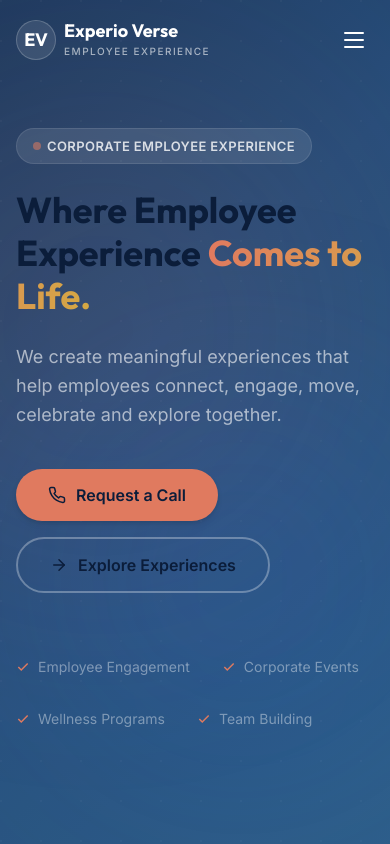
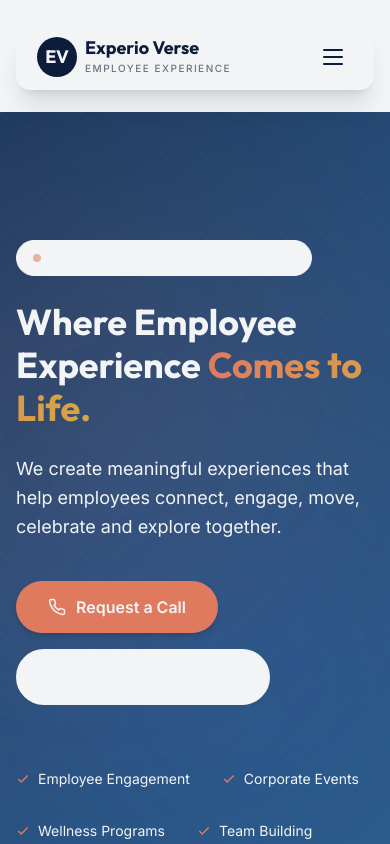
Before and after one commit to Gautamdas77/Experioverse, a Next.js app: page / in a window 390 px wide. Shown: the top 844 px of the page. Built offline with nearby package versions, Linux system fonts and the light colour scheme.

Commit message:
chore: replace whites with off-white and make header a floating panel

```diff
--- a/src/app/components/Header.js
+++ b/src/app/components/Header.js
@@ -39,22 +39,15 @@ export default function Header() {
   return (
     <header
       id="site-header"
-      className={`fixed top-0 left-0 right-0 z-50 transition-all duration-300 ${
-        isScrolled
-          ? 'bg-white/95 backdrop-blur-md shadow-md py-3'
-          : 'bg-transparent py-5'
-      }`}
+      className="fixed top-6 left-0 right-0 z-50 transition-all duration-300 pointer-events-none"
     >
-      <div className="ev-container flex items-center justify-between">
+      <div className="ev-container flex justify-center">
+        <div className="w-full max-w-[1280px] pointer-events-auto bg-white/95 backdrop-blur-md rounded-[14px] px-5 py-3 shadow-xl border border-gray-100 flex items-center justify-between">
         {/* Logo */}
         <Link href="/" className="flex items-center gap-2 group" id="header-logo">
           <div className="relative">
             <div
-              className={`w-10 h-10 rounded-xl flex items-center justify-center font-bold text-lg transition-all duration-300 ${
-                isScrolled
-                  ? 'bg-ev-navy text-white'
-                  : 'bg-white/10 text-white border border-white/20'
-              }`}
+              className={`w-10 h-10 rounded-xl flex items-center justify-center font-bold text-lg transition-all duration-300 bg-ev-navy text-white`}
               style={{ fontFamily: 'var(--font-heading)' }}
             >
               EV
@@ -62,17 +55,13 @@ export default function Header() {
           </div>
           <div className="flex flex-col">
             <span
-              className={`text-lg font-bold leading-tight transition-colors duration-300 ${
-                isScrolled ? 'text-ev-navy' : 'text-white'
-              }`}
+              className={`text-lg font-bold leading-tight transition-colors duration-300 text-ev-navy`}
               style={{ fontFamily: 'var(--font-heading)' }}
             >
               Experio Verse
             </span>
             <span
-              className={`text-[0.625rem] font-medium tracking-[0.15em] uppercase transition-colors duration-300 ${
-                isScrolled ? 'text-ev-gray-400' : 'text-white/60'
-              }`}
+                className={`text-[0.625rem] font-medium tracking-[0.15em] uppercase transition-colors duration-300 text-ev-gray-400`}
             >
               Employee Experience
             </span>
@@ -80,16 +69,12 @@ export default function Header() {
         </Link>
 
         {/* Desktop Navigation */}
-        <nav className="hidden lg:flex items-center gap-1" id="desktop-nav">
+          <nav className="hidden lg:flex items-center gap-1" id="desktop-nav">
           {navLinks.map((link) => (
             <Link
               key={link.href}
               href={link.href}
-              className={`px-4 py-2 rounded-lg text-sm font-medium transition-all duration-200 hover:bg-white/10 ${
-                isScrolled
-                  ? 'text-ev-gray-600 hover:text-ev-navy hover:bg-ev-gray-50'
-                  : 'text-white/80 hover:text-white'
-              }`}
+                className={`px-4 py-2 rounded-lg text-sm font-medium transition-all duration-200 text-ev-gray-600 hover:text-ev-navy hover:bg-ev-gray-50`}
             >
               {link.label}
             </Link>
@@ -112,30 +97,23 @@ export default function Header() {
           {/* Mobile menu button */}
           <button
             onClick={() => setIsMobileMenuOpen(!isMobileMenuOpen)}
-            className={`lg:hidden relative w-10 h-10 rounded-lg flex items-center justify-center transition-colors ${
-              isScrolled ? 'text-ev-navy hover:bg-ev-gray-50' : 'text-white hover:bg-white/10'
-            }`}
+            className={`lg:hidden relative w-10 h-10 rounded-lg flex items-center justify-center transition-colors text-ev-navy hover:bg-ev-gray-50`}
             id="mobile-menu-toggle"
             aria-label="Toggle menu"
           >
             <div className="w-5 h-4 flex flex-col justify-between">
               <span
-                className={`block h-0.5 rounded-full transition-all duration-300 ${
-                  isScrolled ? 'bg-ev-navy' : 'bg-white'
-                } ${isMobileMenuOpen ? 'rotate-45 translate-y-[7px]' : ''}`}
+                className={`block h-0.5 rounded-full transition-all duration-300 bg-ev-navy ${isMobileMenuOpen ? 'rotate-45 translate-y-[7px]' : ''}`}
               />
               <span
-                className={`block h-0.5 rounded-full transition-all duration-300 ${
-                  isScrolled ? 'bg-ev-navy' : 'bg-white'
-                } ${isMobileMenuOpen ? 'opacity-0' : ''}`}
+                className={`block h-0.5 rounded-full transition-all duration-300 bg-ev-navy ${isMobileMenuOpen ? 'opacity-0' : ''}`}
               />
               <span
-                className={`block h-0.5 rounded-full transition-all duration-300 ${
-                  isScrolled ? 'bg-ev-navy' : 'bg-white'
-                } ${isMobileMenuOpen ? '-rotate-45 -translate-y-[7px]' : ''}`}
+                className={`block h-0.5 rounded-full transition-all duration-300 bg-ev-navy ${isMobileMenuOpen ? '-rotate-45 -translate-y-[7px]' : ''}`}
               />
             </div>
           </button>
+        </div>
         </div>
       </div>
 
--- a/src/app/globals.css
+++ b/src/app/globals.css
@@ -28,8 +28,10 @@
   --ev-gold-light: #F0D178;
 
   /* Neutrals */
-  --ev-white: #FFFFFF;
-  --ev-off-white: #F8F9FC;
+  --ev-off-white: #F3F4F6;
+  --ev-white: var(--ev-off-white);
+  /* off-white in RGB for rgba() usage */
+  --ev-white-rgb: 243, 244, 246;
   --ev-gray-50: #F1F3F8;
   --ev-gray-100: #E2E6EF;
   --ev-gray-200: #C8CED9;
@@ -195,18 +197,30 @@ img {
 
 /* Glass effect */
 .ev-glass {
-  background: rgba(255, 255, 255, 0.08);
+  background: rgba(var(--ev-white-rgb), 0.08);
   backdrop-filter: blur(16px);
   -webkit-backdrop-filter: blur(16px);
-  border: 1px solid rgba(255, 255, 255, 0.12);
+  border: 1px solid rgba(var(--ev-white-rgb), 0.12);
 }
 
 .ev-glass-light {
-  background: rgba(255, 255, 255, 0.7);
+  background: rgba(var(--ev-white-rgb), 0.7);
   backdrop-filter: blur(16px);
   -webkit-backdrop-filter: blur(16px);
-  border: 1px solid rgba(255, 255, 255, 0.8);
+  border: 1px solid rgba(var(--ev-white-rgb), 0.8);
   box-shadow: var(--shadow-md);
+}
+
+/* Override Tailwind "white" utility classes to use off-white token */
+/* These selectors use substring match on class attribute so they cover variants like "text-white/50" and "bg-white/10" */
+[class*="text-white"] {
+  color: var(--ev-off-white) !important;
+}
+[class*="bg-white"] {
+  background-color: var(--ev-off-white) !important;
+}
+[class*="border-white"] {
+  border-color: var(--ev-off-white) !important;
 }
 
 /* Badge / Tag */
--- a/src/app/layout.js
+++ b/src/app/layout.js
@@ -61,7 +61,7 @@ export default function RootLayout({ children }) {
     >
       <body className="min-h-full flex flex-col" style={{ fontFamily: "var(--font-body)" }}>
         <Header />
-        <main className="flex-1">{children}</main>
+        <main className="flex-1 pt-28 md:pt-24 lg:pt-20">{children}</main>
         <Footer />
       </body>
     </html>
```
